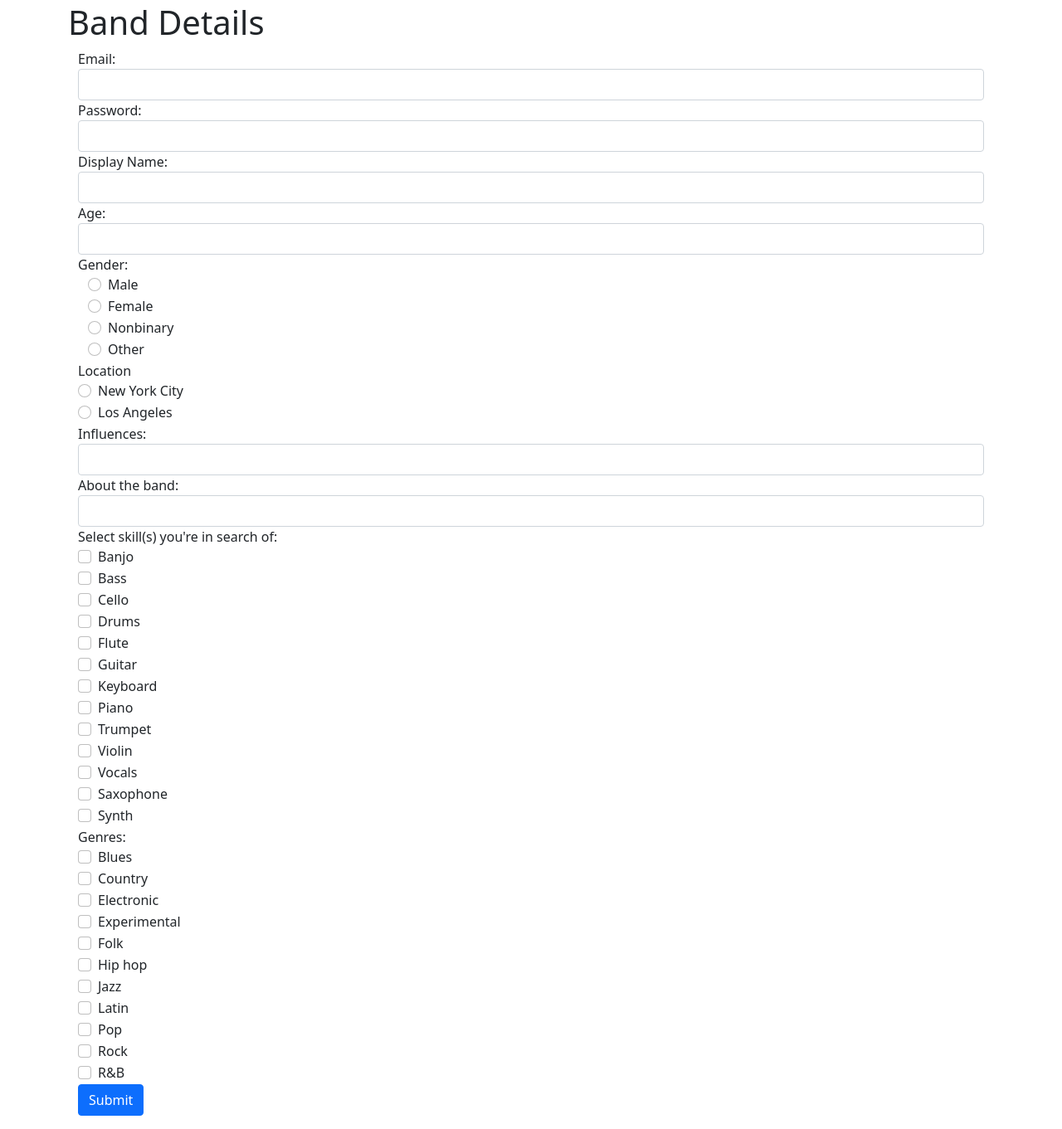
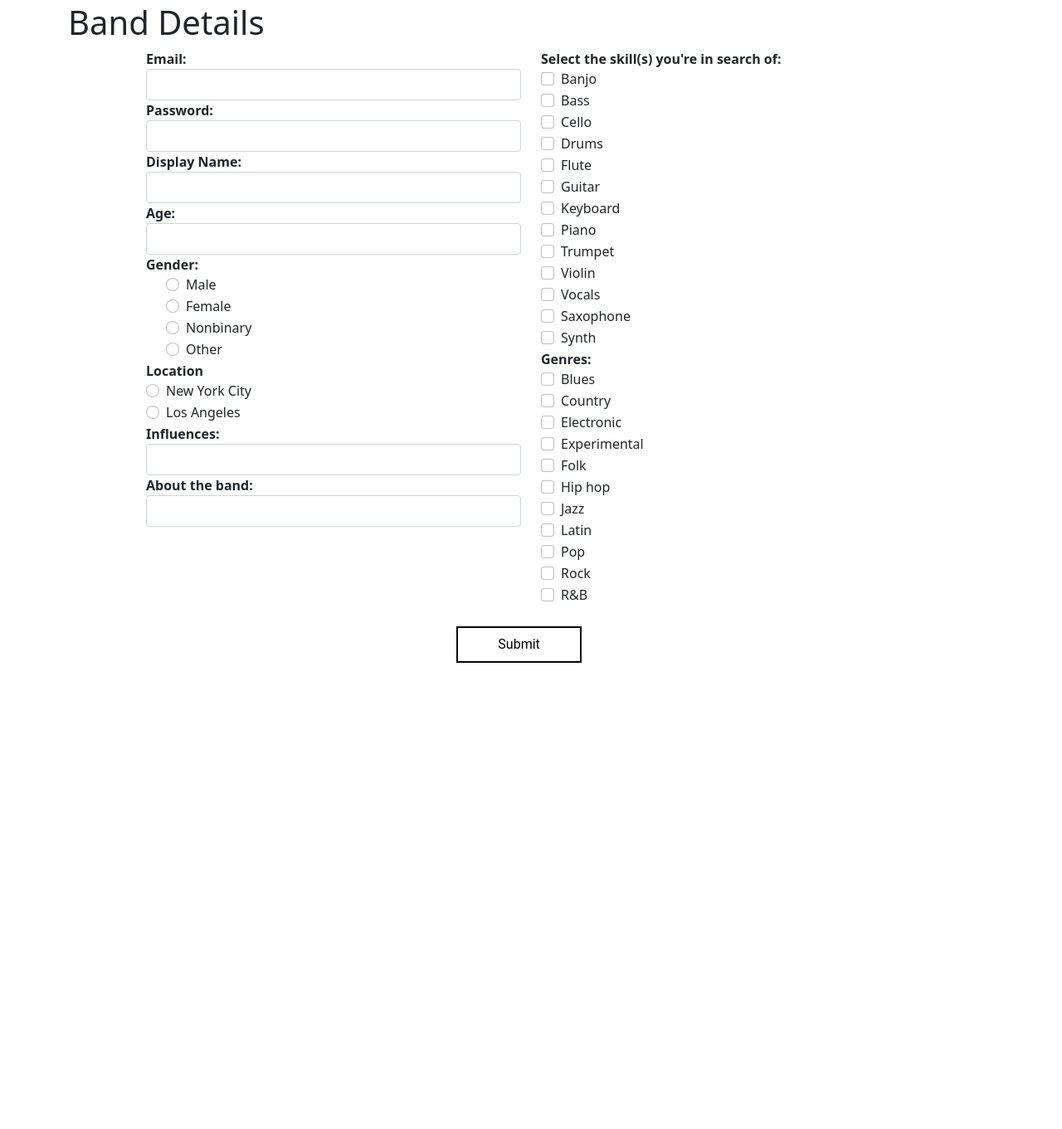
Before and after one commit to rachelmcginn/instajam, a Flask app: page /create-band in a window 1280 px wide. Shown: the part 143-1504 px from the top of the page at 83% size. After the commit the page ends 942 px from the top, so only its background shows below. Run offline with Flask 2, Linux system fonts and the light colour scheme; some libraries are stand-ins or nearby versions.

Commit message:
Styled buttons on all pages, styled create band page

```diff
--- a/static/style.css
+++ b/static/style.css
@@ -73,14 +73,13 @@ h3 {
       height:auto;
   }
 
-  button {
-    display:inline-block;
+  .button {
+    display: inline-block;
     padding:0.5em 3em;
     border:0.16em solid #050505;
     margin:0 0.3em 0.3em 0;
     box-sizing: border-box;
     text-decoration:none;
-    /* text-transform:uppercase; */
     font-family:'Roboto',sans-serif;
     font-weight:400;
     color:#000000;
@@ -88,11 +87,27 @@ h3 {
     transition: all 0.15s;
     background-color: #ffffff;
     }
-  button:hover {
+
+  .button:hover {
     color:#df847d;
     border-color:#df847d;
     }
 
   #message_sent {
     visibility: hidden;
+    color:#df847d;
   }
+
+  .red-text {
+    color:#df847d;
+  }
+
+  .button_container {
+    margin: auto 0;
+    width: 200px;
+    text-align: center;
+  }
+
+  .center_button {
+    text-align: center;
+  }
--- a/templates/base.html
+++ b/templates/base.html
@@ -38,7 +38,7 @@
         <h1>
           <a href="/" class="link-header">Instajam</a>
         </h1>
-        <button class="navbar-toggler" type="button" data-toggle="collapse" data-target="#navbarNav" aria-controls="navbarNav" aria-expanded="false" aria-label="Toggle navigation">
+        <button class="navbar-toggler" type="button" data-toggle="collap" data-target="#navbarNav" aria-controls="navbarNav" aria-expanded="false" aria-label="Toggle navigation">
           <span class="navbar-toggler-icon"></span>
         </button>
         <div class="collapse navbar-collapse" id="navbarNav">
--- a/templates/create-band.html
+++ b/templates/create-band.html
@@ -3,28 +3,32 @@
 
 {% block body %}
   <h1>Band Details</h1>
-    <div class="container">
+    <div class="container row mx-auto" style="width: 1000px;">
+      <div class="col-md-6">
         <form action="/handle-create-band" method="POST">
-        <div class="form-group">
-          Email: <input type="text" class="form-control" name="email">
+          <div class="form-group user-data">
+            Email:
+            <input type="text" class="form-control user-data" name="email">
           </div>
-        <div class="form-group">
+          <div class="form-group user-data">
             Password: <input type="password" class="form-control" name="password">
           </div>
 
           <!--Password repeat form-->
 
-        <div class="form-group">
-          Display Name: <input type="text" class="form-control" name="display_name">
+          <div class="form-group user-data">
+            Display Name:
+            <input type="text" class="form-control" name="display_name">
           </div>
 
-        <div class="form-group">
+          <div class="form-group user-data">
             Age: <input type="text" class="form-control" name="age">
           </div>
 
+          <div class="user-data">
             Gender:
+          </div>
           <div class="container">
-
             <div class="form-check">
               <label class="form-check-label" for="male">Male
                 <input type="radio" class="form-check-input" id="Male" name="gender" value="Male">
@@ -52,7 +56,9 @@
             </div>
         </div>
 
+          <div class="user-data">
             Location
+          </div>
           <div class="form-check">
             <label for="New York City">New York City
               <input type="radio" class="form-check-input" id="New York City" name="location" value="New York City">
@@ -65,17 +71,26 @@
             </label>
           </div>
 
+          <div class="user-data">
             Influences:
+          </div>
           <div class="form-group">
             <input type="text" class="form-control" name="influences">
           </div>
 
+          <div class="user-data">
             About the band:
+          </div>
           <div class="form-group">
             <input type="text" class="form-control" name="description">
           </div>
+      </div>
+      <!-- end of column 1 -->
+          <div class="col-md-6">
 
-        Select skill(s) you're in search of:
+            <div class="user-data">
+              Select the skill(s) you're in search of:
+            </div>
             <div class="form-check">
               <input class="form-check-input" type="checkbox" id="banjo" name="skills" value="banjo">
               <label class="form-check-label" for="banjo">
@@ -166,8 +181,13 @@
                 Synth
               </label>
             </div>
+            <!-- end of second col -->
+            <div class="col-md-6">
 
+            </div>
+            <div class="user-data">
               Genres:
+            </div>
             <div class="form-check">
               <input class="form-check-input" type="checkbox" id="blues" name="genres" value="blues">
               <label class="form-check-label" for="blues">
@@ -244,8 +264,11 @@
                 R&B
               </label>
             </div>
-
-        <p><input type="submit" class="btn btn-primary"></p>
+            <br>
+        </div>
+        <div class="row">
+          <p class="center_button"><input type="submit" class="button"></p>
+        </div>
 
       </form>
   </div>
--- a/templates/create-musician.html
+++ b/templates/create-musician.html
@@ -246,7 +246,7 @@
           </label>
         </div>
 
-        <p><input type="submit" class="btn btn-primary"></p>
+        <p><input type="submit" class="button"></p>
 
       </form>
   </div>
--- a/templates/dashboard.html
+++ b/templates/dashboard.html
@@ -74,6 +74,12 @@
       <p>
         View all of your match profiles, get their details sent to your phone, and start a jam sesh!
       </p>
+
+      <div class="center_button">
+        <a class="button" href='/matches'>Start Jamming</a>
+      </div>
+
+      <img class="center-block" src="static/jammy_sings.png" alt="Instajam mascot, Jammy the jamjar, is depicted singing a song">
     </div>
     </div>
   </div>
```
Also changed, not shown: templates/login.html (+6 -2 lines), templates/matches.html (+4 -6 lines), static/js/contact_info_get.js (deleted). Lines whose indentation alone changed are shown as unchanged.
